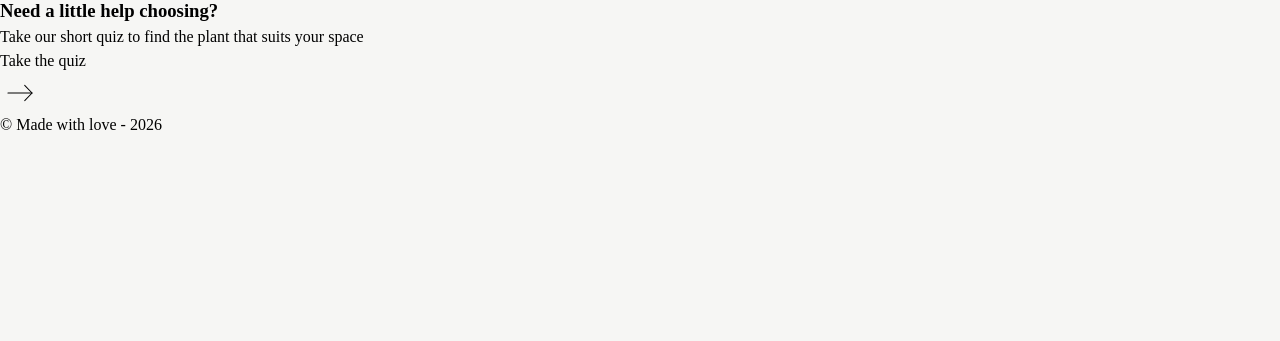
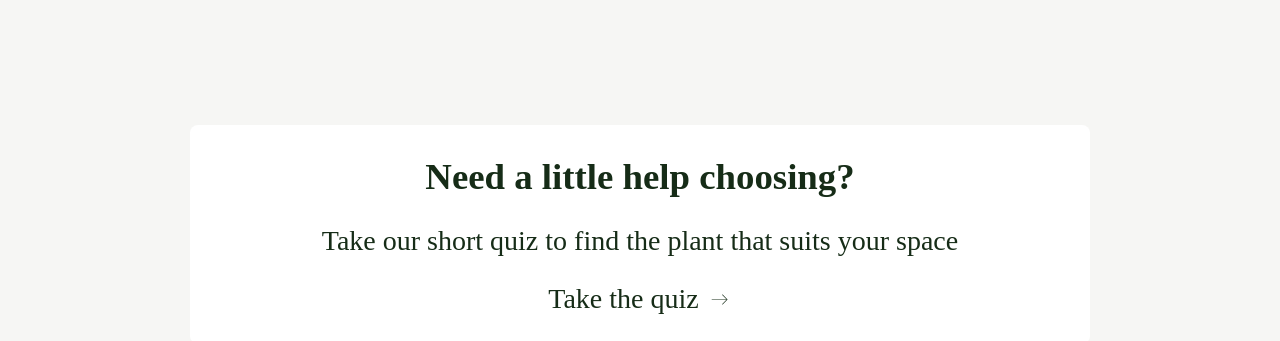
Before and after one commit to fran556/carnivorous-plants-landing-page, a website: page src/index.html in a window 1280 px wide. Shown: the part 993-1334 px from the top of the page. Before the commit the page ends 1130 px from the top, so only its background shows below. Drawn offline with Linux system fonts and the light colour scheme.

Commit message:
feat(css): add css quiz banner
- add --bg-white variable in root - add css style for the section of quiz banner

```diff
--- a/src/index.css
+++ b/src/index.css
@@ -3,6 +3,7 @@
     --bg-page: #f6f6f4;
     --bg-card: #BCC2B4;
     --bg-button: #162c17;
+    --bg-white: #FFFFFF;
 
     /* fonts colors*/
     --text-main: #162c17;
@@ -227,3 +228,48 @@ body{
         }
     }
 }
+
+.quiz-banner {
+    display: flex;
+    flex-direction: column;
+    justify-content: center;
+    align-items: center;
+    color: var(--text-main);
+    margin-top: 8rem;
+
+    & .container-banner {
+        background-color: var(--bg-white);
+        display: flex;
+        flex-direction: column;
+        justify-content: center;
+        align-items: center;
+        gap: 1rem;
+        width: 900px;
+        padding:  var(--pd-top-bottom) 0;
+        border-radius: var(--radius-md);
+
+        & .headline-quiz {
+
+            font-size: calc(var(--fs-subtitle) * 2.3);
+        }
+        & .body-quiz {
+
+            font-size: var(--fs-subtitle-lg);
+        }
+
+        & a {
+            display: flex;
+            flex-direction: row;
+            align-items: center;
+            gap: .5rem;
+            font-size: var(--fs-subtitle-lg);
+
+            & svg {
+                width: 25px;
+                height: 25px;
+                color: var(--text-main);
+            }
+        }
+
+    }
+}
```
